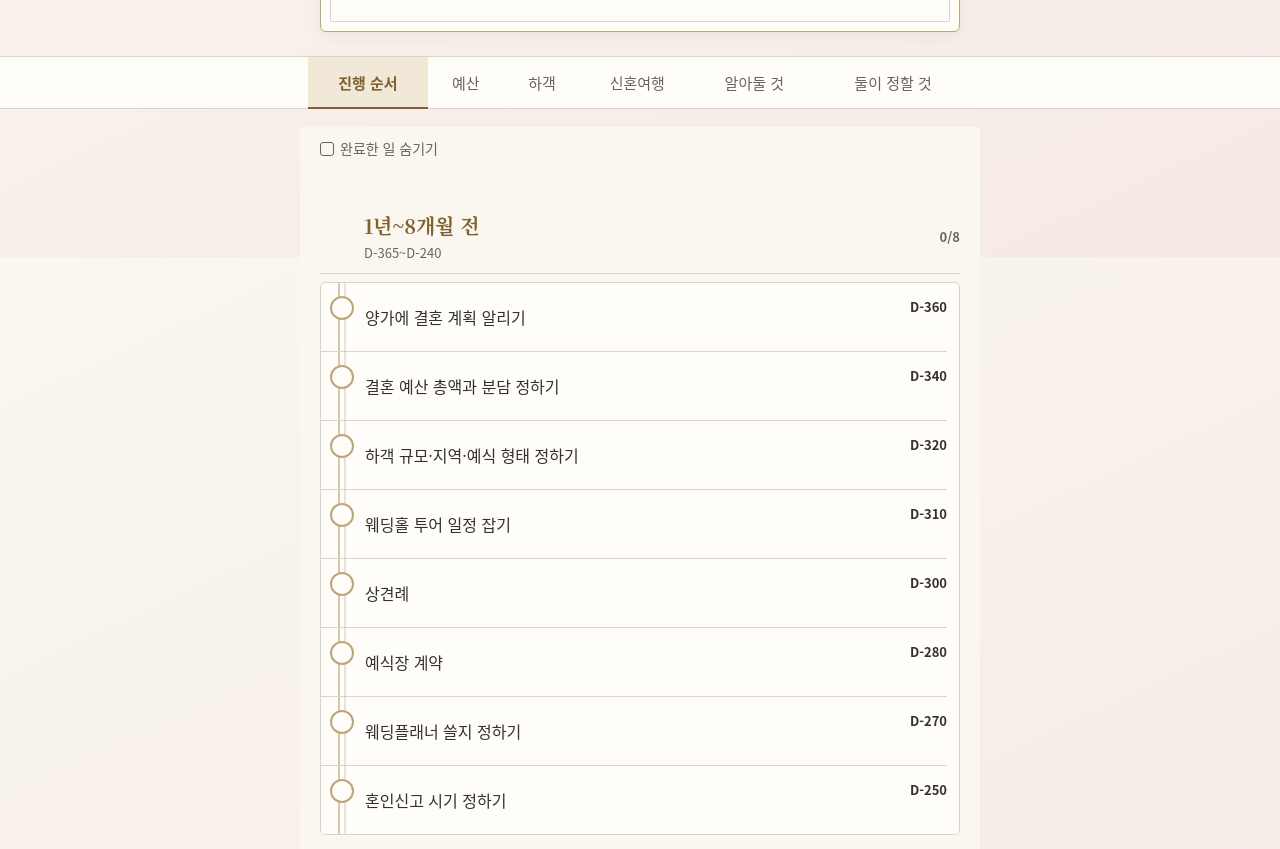
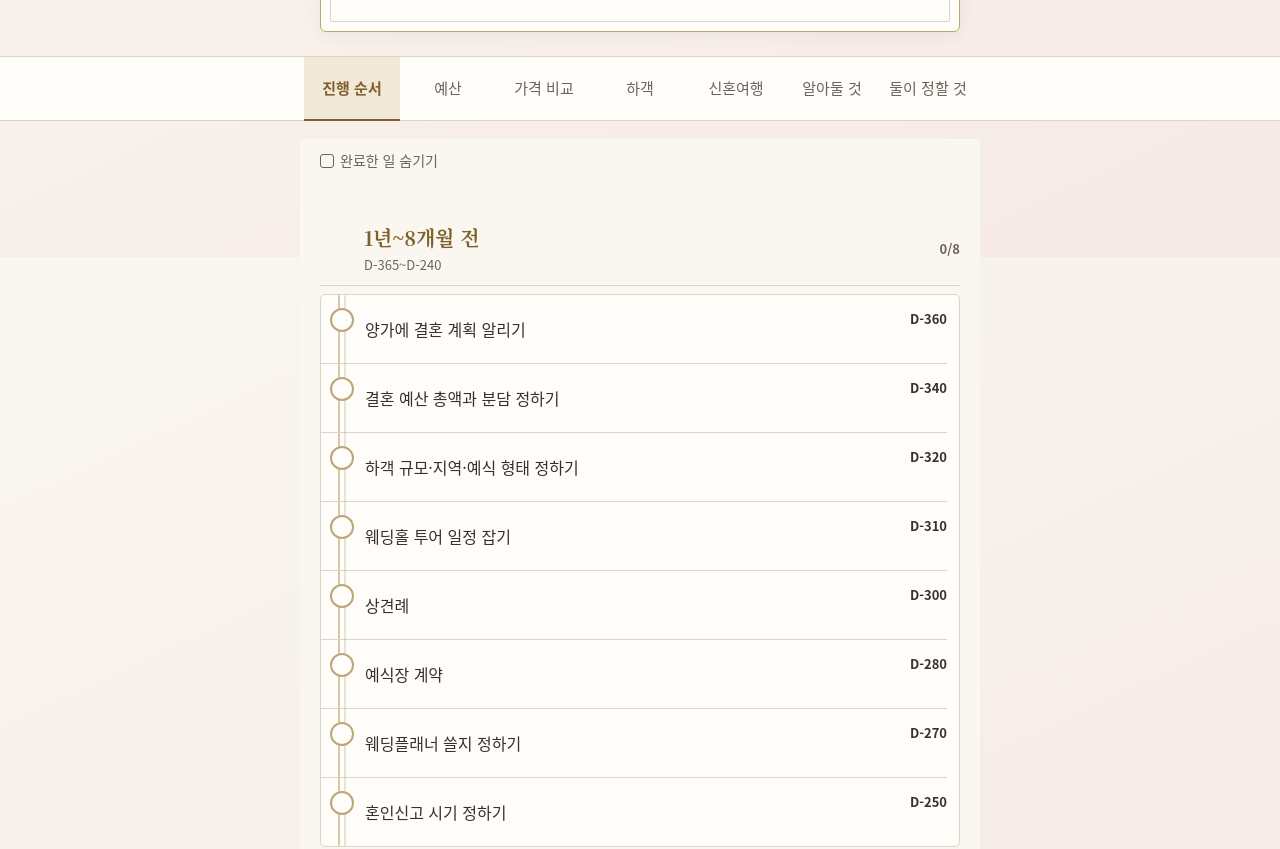
Before and after one commit to dudwlstjr3-maker/marry-me, a website: page index.html in a window 1280 px wide. Shown: the part 543-1392 px from the top of the page. Drawn offline with Linux system fonts and the light colour scheme; a web font is replaced by a local one.

Commit message:
feat: move price comparison into its own tab

```diff
--- a/index.html
+++ b/index.html
@@ -9,7 +9,7 @@
 <link href="https://fonts.googleapis.com/css2?family=Hahmlet:wght@500;700;800&family=IBM+Plex+Sans+KR:wght@400;500;600&display=swap" rel="stylesheet">
 <style>
 :root{
-  --paper:#FAF7F0; --surface:#FFFDF9; --ink:#34312F; --muted:#6D625B; --line:#DED4C4; --focus:var(--chung); --on-knot:#FFFFFF; --backdrop:rgba(10,14,22,.45); --tabs-height:52px;
+  --paper:#FAF7F0; --surface:#FFFDF9; --ink:#34312F; --muted:#6D625B; --line:#DED4C4; --focus:var(--chung); --on-knot:#FFFFFF; --backdrop:rgba(10,14,22,.45); --tabs-height:64px;
   --chung:#365B74; --hong:#963F53; --chung-soft:rgba(54,91,116,.07); --hong-soft:rgba(150,63,83,.06);
   --blush:#F5E9E6; --gold:#80612E; --gold-line:#BEA578; --gold-soft:#F1E8D8; --leaf:#9CA78F; --flower:#FFFDF7; --petal-line:#D9CCB6; --shadow:rgba(91,66,33,.06);
   --serif:"Hahmlet","Noto Serif KR","Noto Serif CJK KR","AppleMyungjo",serif;
@@ -82,8 +82,8 @@ button,input,textarea,select{font:inherit;color:inherit}
 
 /* tabs */
 .tabs{position:sticky;top:env(safe-area-inset-top,0px);z-index:5;background:var(--paper);margin-top:22px;border-bottom:1px solid var(--line)}
-.tabs .wrap{display:grid;grid-template-columns:minmax(0,1.1fr) minmax(44px,.7fr) minmax(44px,.7fr) minmax(0,1.05fr) minmax(0,1.1fr) minmax(0,1.45fr);gap:0;padding-inline:8px}
-.tab{appearance:none;border:0;background:none;min-width:0;min-height:var(--tabs-height);padding:10px 0 8px;font-size:14px;color:var(--muted);border-bottom:2px solid transparent;margin-bottom:-1px;cursor:pointer;white-space:nowrap}
+.tabs .wrap{display:grid;grid-template-columns:repeat(7,minmax(44px,1fr));gap:0;padding-inline:4px}
+.tab{appearance:none;border:0;background:none;min-width:0;min-height:var(--tabs-height);padding:10px 0 8px;font-size:14px;color:var(--muted);border-bottom:2px solid transparent;margin-bottom:-1px;cursor:pointer;white-space:normal;word-break:keep-all;line-height:1.35}
 .tab[aria-selected="true"]{color:var(--ink);border-bottom-color:var(--ink);font-weight:600}
 .panel{padding-bottom:64px}
 
@@ -347,7 +347,8 @@ html{scroll-padding-top:calc(env(safe-area-inset-top,0px) + var(--tabs-height) +
   .bamt small{margin-top:4px}
 }
 @media (max-width:380px){.tab{font-size:13px}.tabs .wrap{padding-inline:4px}}
-@media (max-width:359px){:root{--tabs-height:64px}.tab{white-space:normal;word-break:keep-all;line-height:1.4}.tabs .wrap{grid-template-columns:repeat(6,minmax(0,1fr))}.phase-head{padding-left:44px}.sum .v{font-size:22px}}
+@media (max-width:359px){.phase-head{padding-left:44px}.sum .v{font-size:22px}}
+@media (max-width:430px){.tabs .wrap{grid-template-columns:repeat(7,minmax(44px,1fr));padding-inline:4px}.tab{padding:6px 0 5px;font-size:clamp(10px,2.8vw,13px)}}
 @media (prefers-reduced-motion:reduce){html{scroll-behavior:auto}.strand i{transition:none}}
 
 /* 좌우로 밀리지 않게: 화면 폭 밖으로 나가는 것은 잘라내고, 진행 순서는 세로로만 움직이게 */
@@ -443,6 +444,7 @@ input[type=date],input[type=text],textarea,select{border-radius:4px}
     <div class="wrap" role="tablist">
       <button class="tab" role="tab" id="tab-timeline" aria-controls="panel-timeline" data-tab="timeline" type="button">진행 순서</button>
       <button class="tab" role="tab" id="tab-budget" aria-controls="panel-budget" data-tab="budget" type="button">예산</button>
+      <button class="tab" role="tab" id="tab-price" aria-controls="panel-price" data-tab="price" type="button">가격 비교</button>
       <button class="tab" role="tab" id="tab-guest" aria-controls="panel-guest" data-tab="guest" type="button">하객</button>
       <button class="tab" role="tab" id="tab-honey" aria-controls="panel-honey" data-tab="honey" type="button">신혼여행</button>
       <button class="tab" role="tab" id="tab-know" aria-controls="panel-know" data-tab="know" type="button">알아둘 것</button>
@@ -452,6 +454,7 @@ input[type=date],input[type=text],textarea,select{border-radius:4px}
 
   <section class="wrap panel" id="panel-timeline" role="tabpanel" aria-labelledby="tab-timeline"></section>
   <section class="wrap panel" id="panel-budget" role="tabpanel" aria-labelledby="tab-budget" hidden></section>
+  <section class="wrap panel" id="panel-price" role="tabpanel" aria-labelledby="tab-price" hidden></section>
   <section class="wrap panel" id="panel-guest" role="tabpanel" aria-labelledby="tab-guest" hidden></section>
   <section class="wrap panel" id="panel-honey" role="tabpanel" aria-labelledby="tab-honey" hidden></section>
   <section class="wrap panel" id="panel-know" role="tabpanel" aria-labelledby="tab-know" hidden></section>
@@ -616,7 +619,7 @@ var TALKS = [
   ]}
 ];
 
-var TABS = ['timeline','budget','guest','honey','know','talk'];
+var TABS = ['timeline','budget','price','guest','honey','know','talk'];
 
 var BUDGET_CATS = [
   {id:'wed', name:'예식'}, {id:'sdm', name:'스드메'}, {id:'gift', name:'예물·예단'}, {id:'wear', name:'예복·한복'},
@@ -928,6 +931,7 @@ function render(){
   renderTabs();
   document.getElementById('panel-timeline').innerHTML = timelineHTML(list);
   document.getElementById('panel-budget').innerHTML = budgetHTML();
+  document.getElementById('panel-price').innerHTML = priceHTML();
   document.getElementById('panel-guest').innerHTML = guestHTML();
   document.getElementById('panel-honey').innerHTML = honeyHTML();
   document.getElementById('panel-know').innerHTML = knowHTML();
@@ -1230,6 +1234,42 @@ function knowHTML(){
     '<li>검사 전에 e보건소나 주소지 보건소에 먼저 신청해 검사의뢰서를 받아야 해요. 검사부터 받으면 지원되지 않아요.</li>' +
     '<li>참여 의료기관에서만 지원되고, 지역에 따라 예산이 떨어지면 일찍 마감되기도 해요.</li></ul>',
     a('https://www.e-health.go.kr','e보건소'));
+  h += card('k6', '웨딩 계약 전에 볼 것',
+    '결혼 서비스 분쟁의 80% 이상이 해지·위약금 문제예요. 사인하기 전에 위약금 조항부터 보세요.',
+    '<ul><li>피해구제 신청은 2024년 905건에서 2025년 1,076건으로 늘었고, 최근 2년 1,981건 중 82%가 계약해지·위약금 문제였어요.</li>' +
+    '<li>실제 사례: 예식 300일 전 취소인데 프로모션 계약이라며 환불 거부, 계약 당일 취소했는데 스튜디오 계약금 환불 거부, 예식 70일 전 해지에 총액의 40%(440만원) 요구.</li>' +
+    '<li>가격표시제(2025년 11월 12일 시행): 예식장과 스드메 업체는 기본·선택 품목 가격과 위약금·환급 기준을 홈페이지, 참가격, 계약서 표지 중 한 곳에 표시해야 해요. 스드메 업체는 제휴 업체 가격도 계약서에 적어야 하고, 어기면 과태료가 최대 1억원이에요. 표시가 없으면 요구하세요.</li>' +
+    '<li>스드메는 공정위 결혼준비대행업 표준계약서를 쓰는 업체인지 확인하세요.</li>' +
+    '<li>박람회처럼 업체 매장이 아닌 곳에서 한 계약은 14일 안에 청약철회가 될 수 있어요. 업체 상설 매장에서 한 계약은 해당하지 않을 수 있어요.</li>' +
+    '<li>말로 들은 조건은 계약서에 적어 달라고 하고, 현금보다 카드로 결제하세요.</li>' +
+    '<li>1년 안에 수도권에서 식을 올려야 하는데 식장을 못 구했다면, 한국예식업중앙회가 남은 예식홀 정보를 알려 주는 시범 서비스가 있어요(02-3443-3788).</li></ul>' +
+    '<div class="calc"><p><b>예식장 취소 위약금 기준(소비자분쟁해결기준)</b></p>' +
+    '<p>90일 전까지: 계약금 전액 환급</p><p>89~60일 전: 총비용의 10%</p><p>59~30일 전: 총비용의 20%</p><p>29~10일 전: 40%</p><p>9~1일 전: 50%</p><p>당일: 70%</p>' +
+    '<p>계약서에 따로 정한 조항이 없을 때 쓰는 권고 기준이에요. 계약서 조항이 이보다 불리하면 사인 전에 고쳐 달라고 하세요. 총비용은 대관료·식대·장식처럼 계약서에 적힌 예식 당일 비용 전체예요.</p></div>',
+    a('https://www.price.go.kr','참가격') + a('https://www.1372.go.kr','1372 소비자상담센터'));
+  h += card('k11', '견적서 밖에서 나오는 돈',
+    '기본 견적에 없다가 계약 뒤에 붙는 항목이 많아요. 아래 항목이 포함인지 별도인지 계약 전에 물어보세요.',
+    '<ul><li>식장: 생화 꽃장식, 본식 촬영, 본식 도우미, 폐백, 주류·음료, 부가세 포함 여부, 외부 촬영 업체를 쓸 때 반입료.</li>' +
+    '<li>스드메: 원본 사진 구매, 앨범 페이지 추가, 드레스 도우미, 드레스 투어·피팅비, 메이크업 이른 시간 추가금이나 담당자 지정비.</li>' +
+    '<li>앨범 페이지 추가, 드레스 도우미, 본식 촬영은 10명 중 6~7명이 쓰는 사실상 필수 항목이에요.</li>' +
+    '<li>식대가 오르면 차액을 내야 하는지, 보증인원을 줄일 수 있는 마감일이 언제인지도 계약서에서 확인하세요.</li>' +
+    '<li>항목별 금액은 가격 비교 탭에서 확인할 수 있어요. <button class="link" type="button" data-act="goto-price">가격 비교 탭 열기</button></li></ul>');
+  h += card('k7', '부부재산약정',
+    '결혼 전 재산을 어떻게 나눌지 미리 정하는 계약이에요. 혼인신고 전에만 할 수 있어요.',
+    '<ul><li>혼인신고 전에 약정해야 하고, 제3자에게도 주장하려면 혼인신고 전에 등기까지 해 둬야 해요.</li>' +
+    '<li>결혼한 뒤에는 정당한 이유로 법원 허가를 받아야 바꿀 수 있어요.</li>' +
+    '<li>필요하다면 법무사나 변호사와 상담해 문구를 정하세요.</li></ul>');
+  h += card('k8', '신혼집·대출·청약',
+    '혼인 여부와 혼인 기간이 자격·한도에 들어가는 상품이 많아요. 계약 전에 자격부터 확인하세요.',
+    '<ul><li>정책 대출은 부부 합산 소득·자산 기준이 붙는 경우가 많고 기준이 해마다 바뀌어요. 주택도시기금에서 최신 기준을 보세요.</li>' +
+    '<li>청약에는 신혼부부 특별공급처럼 혼인 기간이 조건인 유형이 있어요. 청약홈에서 공고별 자격을 확인하세요.</li>' +
+    '<li>집 명의(단독·공동)는 세금과 대출에 영향을 줘요. 계약 전에 둘이 정해 두세요.</li></ul>',
+    a('https://nhuf.molit.go.kr','주택도시기금') + a('https://www.applyhome.co.kr','청약홈'));
+  return h + '</div>';
+}
+
+function priceHTML(){
+  var h = '<p class="basis">참고(한국소비자원 중간값): 1인 식대 전국 약 6만원, 최소 보증인원 200명, 대관료 성수기 350만원·비수기 250만원, 스드메 패키지 292만원. 항목별 가격표와 지역별 참고 시세를 모았어요.</p>' + regionBoxHTML() + '<div class="know">';
   h += card('k13', '항목별 가격 비교표',
     '공개된 결혼 가격을 항목별로 모았어요. 받은 견적이 어디쯤인지 같은 항목끼리 비교하세요.',
     '<div class="pt-nav" role="group" aria-label="가격표 항목">' +
@@ -1339,37 +1379,6 @@ function knowHTML(){
     '<li>2025년 11월부터 업체는 기본·선택 품목 가격과 위약금·환급 기준을 홈페이지나 참가격 중 한 곳과 계약서 표지에 표시해야 해요. 공정위가 2026년 8월 1일부터 집중 점검 중이고, 어기면 과태료가 최대 1억원이에요. 표시가 없으면 요구하세요.</li>' +
     '<li>공정위는 2024년 11월 사진 파일 구입비·드레스 피팅비·얼리스타트비를 기본 서비스에 포함하라고 했지만, 2025년 9월 조사에서도 20곳 중 19곳이 따로 받았어요. 따로라면 금액을 계약서에 적게 하세요.</li></ul>',
     a('https://www.price.go.kr','참가격 업체별 가격·예상 견적'));
-  h += card('k6', '웨딩 계약 전에 볼 것',
-    '결혼 서비스 분쟁의 80% 이상이 해지·위약금 문제예요. 사인하기 전에 위약금 조항부터 보세요.',
-    '<ul><li>피해구제 신청은 2024년 905건에서 2025년 1,076건으로 늘었고, 최근 2년 1,981건 중 82%가 계약해지·위약금 문제였어요.</li>' +
-    '<li>실제 사례: 예식 300일 전 취소인데 프로모션 계약이라며 환불 거부, 계약 당일 취소했는데 스튜디오 계약금 환불 거부, 예식 70일 전 해지에 총액의 40%(440만원) 요구.</li>' +
-    '<li>가격표시제(2025년 11월 12일 시행): 예식장과 스드메 업체는 기본·선택 품목 가격과 위약금·환급 기준을 홈페이지, 참가격, 계약서 표지 중 한 곳에 표시해야 해요. 스드메 업체는 제휴 업체 가격도 계약서에 적어야 하고, 어기면 과태료가 최대 1억원이에요. 표시가 없으면 요구하세요.</li>' +
-    '<li>스드메는 공정위 결혼준비대행업 표준계약서를 쓰는 업체인지 확인하세요.</li>' +
-    '<li>박람회처럼 업체 매장이 아닌 곳에서 한 계약은 14일 안에 청약철회가 될 수 있어요. 업체 상설 매장에서 한 계약은 해당하지 않을 수 있어요.</li>' +
-    '<li>말로 들은 조건은 계약서에 적어 달라고 하고, 현금보다 카드로 결제하세요.</li>' +
-    '<li>1년 안에 수도권에서 식을 올려야 하는데 식장을 못 구했다면, 한국예식업중앙회가 남은 예식홀 정보를 알려 주는 시범 서비스가 있어요(02-3443-3788).</li></ul>' +
-    '<div class="calc"><p><b>예식장 취소 위약금 기준(소비자분쟁해결기준)</b></p>' +
-    '<p>90일 전까지: 계약금 전액 환급</p><p>89~60일 전: 총비용의 10%</p><p>59~30일 전: 총비용의 20%</p><p>29~10일 전: 40%</p><p>9~1일 전: 50%</p><p>당일: 70%</p>' +
-    '<p>계약서에 따로 정한 조항이 없을 때 쓰는 권고 기준이에요. 계약서 조항이 이보다 불리하면 사인 전에 고쳐 달라고 하세요. 총비용은 대관료·식대·장식처럼 계약서에 적힌 예식 당일 비용 전체예요.</p></div>',
-    a('https://www.price.go.kr','참가격') + a('https://www.1372.go.kr','1372 소비자상담센터'));
-  h += card('k11', '견적서 밖에서 나오는 돈',
-    '기본 견적에 없다가 계약 뒤에 붙는 항목이 많아요. 아래 항목이 포함인지 별도인지 계약 전에 물어보세요.',
-    '<ul><li>식장: 생화 꽃장식, 본식 촬영, 본식 도우미, 폐백, 주류·음료, 부가세 포함 여부, 외부 촬영 업체를 쓸 때 반입료.</li>' +
-    '<li>스드메: 원본 사진 구매, 앨범 페이지 추가, 드레스 도우미, 드레스 투어·피팅비, 메이크업 이른 시간 추가금이나 담당자 지정비.</li>' +
-    '<li>앨범 페이지 추가, 드레스 도우미, 본식 촬영은 10명 중 6~7명이 쓰는 사실상 필수 항목이에요.</li>' +
-    '<li>식대가 오르면 차액을 내야 하는지, 보증인원을 줄일 수 있는 마감일이 언제인지도 계약서에서 확인하세요.</li>' +
-    '<li>항목별 금액은 위의 \'항목별 가격 비교표\'에 모아 두었어요.</li></ul>');
-  h += card('k7', '부부재산약정',
-    '결혼 전 재산을 어떻게 나눌지 미리 정하는 계약이에요. 혼인신고 전에만 할 수 있어요.',
-    '<ul><li>혼인신고 전에 약정해야 하고, 제3자에게도 주장하려면 혼인신고 전에 등기까지 해 둬야 해요.</li>' +
-    '<li>결혼한 뒤에는 정당한 이유로 법원 허가를 받아야 바꿀 수 있어요.</li>' +
-    '<li>필요하다면 법무사나 변호사와 상담해 문구를 정하세요.</li></ul>');
-  h += card('k8', '신혼집·대출·청약',
-    '혼인 여부와 혼인 기간이 자격·한도에 들어가는 상품이 많아요. 계약 전에 자격부터 확인하세요.',
-    '<ul><li>정책 대출은 부부 합산 소득·자산 기준이 붙는 경우가 많고 기준이 해마다 바뀌어요. 주택도시기금에서 최신 기준을 보세요.</li>' +
-    '<li>청약에는 신혼부부 특별공급처럼 혼인 기간이 조건인 유형이 있어요. 청약홈에서 공고별 자격을 확인하세요.</li>' +
-    '<li>집 명의(단독·공동)는 세금과 대출에 영향을 줘요. 계약 전에 둘이 정해 두세요.</li></ul>',
-    a('https://nhuf.molit.go.kr','주택도시기금') + a('https://www.applyhome.co.kr','청약홈'));
   return h + '</div>';
 }
 
@@ -1418,7 +1427,7 @@ function budgetHTML(){
   var left = total != null ? total - planSum : null;
   var h = '<div class="totalrow"><label for="bTotal">총예산</label>' +
     '<input type="text" inputmode="numeric" id="bTotal" value="'+(total != null ? total : '')+'" placeholder="예: 5000" data-btotal="1" data-fk="btotal"'+dis()+'><span class="unit">만원</span></div>';
-  h += '<p class="basis">참고(한국소비자원 중간값): 1인 식대 전국 약 6만원, 최소 보증인원 200명, 대관료 성수기 350만원·비수기 250만원, 스드메 패키지 292만원. 자세한 건 알아둘 것 탭에 있어요.</p>';
+  h += '<p class="basis">지역별 참고 시세와 항목별 가격은 가격 비교 탭에서 확인할 수 있어요. <button class="link" type="button" data-act="goto-price">가격 비교 탭 열기</button></p>';
   h += '<div class="sumgrid">' +
     '<div class="sum"><span class="k">항목별 예산 합계</span><span class="v">'+(anyPlan ? fmtMan(planSum) : '-')+'</span></div>' +
     '<div class="sum"><span class="k">총예산에서 남은 돈</span>'+(left == null ? '<span class="v dim">총예산을 넣으면 계산돼요</span>' : '<span class="v'+(left < 0 ? ' neg' : '')+'">'+fmtMan(left)+'</span>')+'</div>' +
@@ -1426,7 +1435,6 @@ function budgetHTML(){
     '<div class="sum"><span class="k">앞으로 낼 돈</span><span class="v">'+fmtMan(dueSum)+'</span></div>' +
   '</div>';
   h += '<p class="who"><span>공동 <b>'+fmtMan(who.both)+'</b></span><span>신랑 쪽 <b>'+fmtMan(who.groom)+'</b></span><span>신부 쪽 <b>'+fmtMan(who.bride)+'</b></span><span>미정 <b>'+fmtMan(who[''])+'</b></span><span>낸 돈 <b>'+fmtMan(paidSum)+'</b></span></p>';
-  h += regionBoxHTML();
   h += quoteHTML();
   var hiddenN = rows.length - vis.length;
   if (hiddenN) h += '<div class="tools"><button class="toggle" type="button" aria-pressed="'+(ui.showHiddenBudget?'true':'false')+'" data-act="b-show-hidden">숨긴 항목 보기 ('+hiddenN+')</button></div>';
@@ -1436,8 +1444,8 @@ function budgetHTML(){
     list.sort(function(x, y){ return x.order - y.order; });
     var sub = list.filter(function(r){ return !r.hidden; }).reduce(function(acc, r){ return acc + (r.expect || 0); }, 0);
     h += '<section class="bcat"><div class="bcat-head"><h3>'+esc(c.name)+'</h3><span class="meta">'+fmtMan(sub)+'</span></div>' +
-      (c.id === 'sdm' ? '<p class="refline"><button class="link" type="button" data-act="goto-know" data-k="k13" data-sec="pt-studio">스드메 항목별 가격 보기</button></p>' :
-       c.id === 'wed' ? '<p class="refline"><button class="link" type="button" data-act="goto-know" data-k="k13" data-sec="pt-hall">예식장 항목별 가격 보기</button></p>' : '') + '<ul class="blist">';
+      (c.id === 'sdm' ? '<p class="refline"><button class="link" type="button" data-act="goto-price" data-sec="pt-studio">스드메 항목별 가격 보기</button></p>' :
+       c.id === 'wed' ? '<p class="refline"><button class="link" type="button" data-act="goto-price" data-sec="pt-hall">예식장 항목별 가격 보기</button></p>' : '') + '<ul class="blist">';
     list.forEach(function(r){ h += budgetItemHTML(r); });
     h += '</ul></section>';
   });
@@ -1464,7 +1472,7 @@ function regionBoxHTML(){
     tr('총비용(식장+스드메)', row.t, false) + tr('1인당 식대', row.m, true) + tr('대관료', row.h, false) +
     '</tbody></table></div>' +
     '<p class="tip">한국소비자원 2025년 4월~2026년 2월 발표값 기준이에요. 저·고는 발표 시점별 최저·최고이고, 선택 품목은 빠진 금액이에요. ' +
-    '<button class="link" type="button" data-act="goto-know" data-k="k12">전체 지역 표 보기</button></p></div>';
+    '<button class="link" type="button" data-act="goto-price" data-sec="pt-total">전체 지역 표 보기</button></p></div>';
 }
 function quoteRows(){
   var q = (state.budget && state.budget.quotes) || {}, list = [];
@@ -1951,6 +1959,11 @@ document.addEventListener('click', function(e){
     ui.tab = 'know'; lsSet('wd-tab', 'know'); ui.openKnow[k] = true; render();
     var el = (sec && document.getElementById(sec)) || document.querySelector('details[data-k="'+k+'"]');
     if (el) { el.scrollIntoView({block:'start'}); if (sec) try { el.focus({preventScroll:true}); } catch(e5){} }
+  } else if (act === 'goto-price') {
+    var sec = b.getAttribute('data-sec');
+    ui.tab = 'price'; lsSet('wd-tab', 'price'); ui.openKnow.k13 = true; render();
+    var el = (sec && document.getElementById(sec)) || document.querySelector('#panel-price details[data-k="k13"]');
+    if (el) { el.scrollIntoView({block:'start'}); if (sec) try { el.focus({preventScroll:true}); } catch(e7){} }
   } else if (act === 'pt-jump') {
     var tgt = document.getElementById(b.getAttribute('data-sec'));
     if (tgt) { tgt.scrollIntoView({block:'start'}); try { tgt.focus({preventScroll:true}); } catch(e6){} }
```
